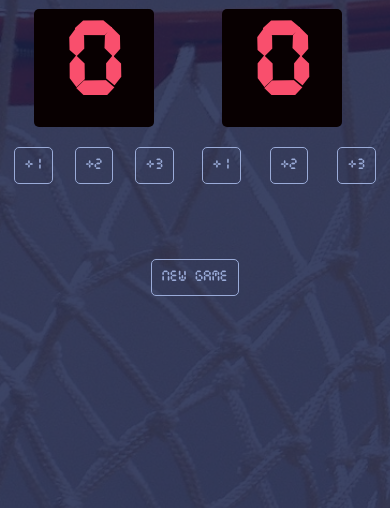
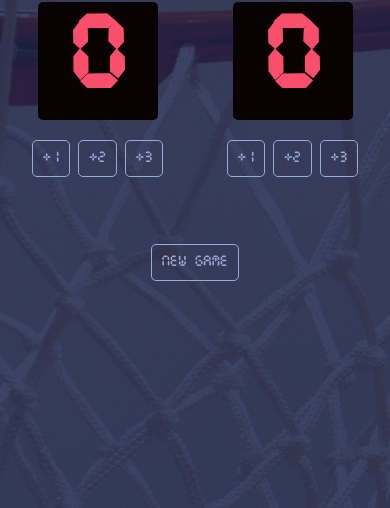
Before and after one commit to Alffonti/basketball-scoreboard, a plain HTML site: page index.html in a window 390 px wide. Shown: the part 330-838 px from the top of the page. Drawn offline with Linux system fonts and the light colour scheme.

Commit message:
Update font sizes

```diff
--- a/index.css
+++ b/index.css
@@ -10,7 +10,7 @@ body {
     margin: 0;
     text-align: center;
     font-family: Verdana, Geneva, Tahoma, sans-serif;
-    font-size: 40px;
+    font-size: clamp(20px, 8vw,40px);
 }
 
 .container {
@@ -63,7 +63,8 @@ h3{
 
 .row{
     display: flex;
-    justify-content: space-between;
+    justify-content: center;
+    gap: .25em;
 }
 
 button{
```
